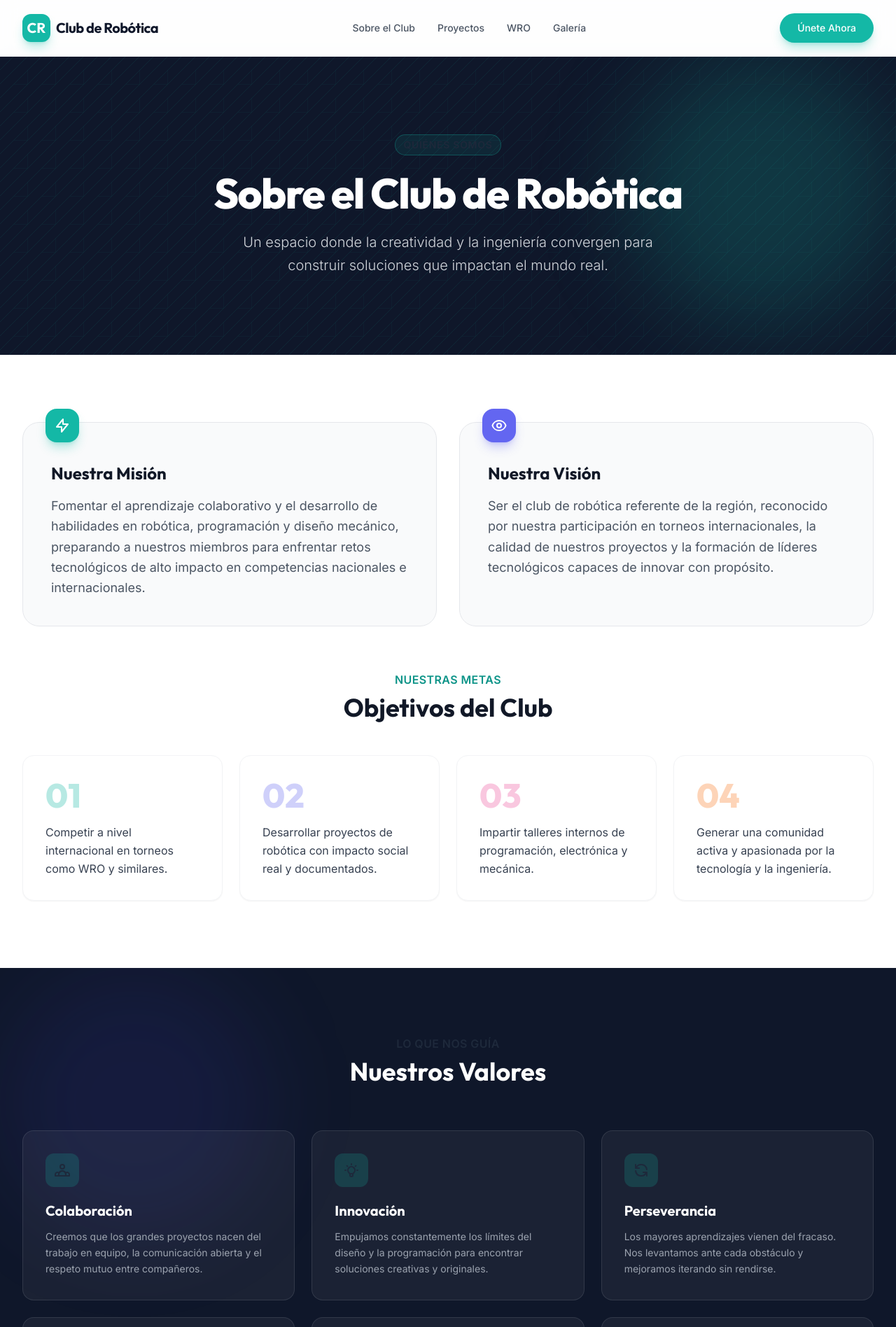
After one commit to victormp98/ClubDeRobotica, a Flask app: page /about in a window 1280 px wide. The commit adds this page. Shown: the top 1896 px of the page at 70% size. Run offline with Flask 3, Linux system fonts and the light colour scheme; some libraries are stand-ins or nearby versions.

Commit message:
Add About page with Mission, Vision, Values, Team sections

```diff
--- /dev/null
+++ b/app/templates/about.html
@@ -0,0 +1,176 @@
+{% extends "base.html" %}
+
+{% block title %}Sobre el Club – Club de Robótica{% endblock %}
+
+{% block content %}
+
+<!-- PAGE HERO -->
+<section class="relative bg-dark-900 py-28 overflow-hidden">
+    <div class="absolute inset-0 opacity-20">
+        <svg class="w-full h-full" xmlns="http://www.w3.org/2000/svg">
+            <defs>
+                <pattern id="grid" width="40" height="40" patternUnits="userSpaceOnUse">
+                    <path d="M0 40L40 0H20L0 20M40 40V20L20 40" stroke="currentColor" stroke-width="0.5" class="text-brand-500 fill-none"/>
+                </pattern>
+            </defs>
+            <rect width="100%" height="100%" fill="url(#grid)"/>
+        </svg>
+    </div>
+    <div class="absolute top-0 right-0 w-96 h-96 bg-brand-500/20 rounded-full blur-3xl"></div>
+
+    <div class="relative max-w-4xl mx-auto px-4 sm:px-6 lg:px-8 text-center" data-aos="fade-up">
+        <span class="inline-block py-1 px-3 rounded-full bg-brand-500/10 border border-brand-500/30 text-brand-400 text-sm font-semibold tracking-wider mb-6">
+            QUIÉNES SOMOS
+        </span>
+        <h1 class="text-4xl md:text-6xl font-display font-extrabold text-white tracking-tight mb-6">
+            Sobre el Club de Robótica
+        </h1>
+        <p class="text-xl text-gray-300 font-light leading-relaxed max-w-2xl mx-auto">
+            Un espacio donde la creatividad y la ingeniería convergen para construir soluciones que impactan el mundo real.
+        </p>
+    </div>
+</section>
+
+<!-- MISIÓN Y VISIÓN -->
+<section class="py-24 bg-white">
+    <div class="max-w-7xl mx-auto px-4 sm:px-6 lg:px-8">
+        <div class="grid grid-cols-1 md:grid-cols-2 gap-8 mb-16">
+
+            <!-- Misión -->
+            <div class="relative group rounded-3xl bg-gray-50 border border-gray-200 p-10 hover:shadow-xl transition-all duration-300" data-aos="fade-right">
+                <div class="absolute -top-5 left-8">
+                    <div class="w-12 h-12 rounded-2xl bg-brand-500 flex items-center justify-center shadow-lg shadow-brand-500/30">
+                        <svg class="w-6 h-6 text-white" fill="none" stroke="currentColor" viewBox="0 0 24 24">
+                            <path stroke-linecap="round" stroke-linejoin="round" stroke-width="2" d="M13 10V3L4 14h7v7l9-11h-7z"/>
+                        </svg>
+                    </div>
+                </div>
+                <h2 class="text-2xl font-display font-bold text-gray-900 mt-4 mb-4">Nuestra Misión</h2>
+                <p class="text-gray-600 leading-relaxed text-lg">
+                    Fomentar el aprendizaje colaborativo y el desarrollo de habilidades en robótica, programación y diseño mecánico, preparando a nuestros miembros para enfrentar retos tecnológicos de alto impacto en competencias nacionales e internacionales.
+                </p>
+            </div>
+
+            <!-- Visión -->
+            <div class="relative group rounded-3xl bg-gray-50 border border-gray-200 p-10 hover:shadow-xl transition-all duration-300" data-aos="fade-left">
+                <div class="absolute -top-5 left-8">
+                    <div class="w-12 h-12 rounded-2xl bg-indigo-500 flex items-center justify-center shadow-lg shadow-indigo-500/30">
+                        <svg class="w-6 h-6 text-white" fill="none" stroke="currentColor" viewBox="0 0 24 24">
+                            <path stroke-linecap="round" stroke-linejoin="round" stroke-width="2" d="M15 12a3 3 0 11-6 0 3 3 0 016 0z"/><path stroke-linecap="round" stroke-linejoin="round" stroke-width="2" d="M2.458 12C3.732 7.943 7.523 5 12 5c4.478 0 8.268 2.943 9.542 7-1.274 4.057-5.064 7-9.542 7-4.477 0-8.268-2.943-9.542-7z"/>
+                        </svg>
+                    </div>
+                </div>
+                <h2 class="text-2xl font-display font-bold text-gray-900 mt-4 mb-4">Nuestra Visión</h2>
+                <p class="text-gray-600 leading-relaxed text-lg">
+                    Ser el club de robótica referente de la región, reconocido por nuestra participación en torneos internacionales, la calidad de nuestros proyectos y la formación de líderes tecnológicos capaces de innovar con propósito.
+                </p>
+            </div>
+        </div>
+
+        <!-- Objetivos -->
+        <div data-aos="fade-up" class="text-center mb-12">
+            <h2 class="text-base text-brand-600 font-semibold tracking-wide uppercase mb-2">Nuestras Metas</h2>
+            <h3 class="text-3xl md:text-4xl font-display font-bold text-gray-900">Objetivos del Club</h3>
+        </div>
+
+        <div class="grid grid-cols-1 sm:grid-cols-2 lg:grid-cols-4 gap-6">
+            {% set objetivos = [
+                ("01", "Competir a nivel internacional en torneos como WRO y similares.", "text-brand-500"),
+                ("02", "Desarrollar proyectos de robótica con impacto social real y documentados.", "text-indigo-500"),
+                ("03", "Impartir talleres internos de programación, electrónica y mecánica.", "text-pink-500"),
+                ("04", "Generar una comunidad activa y apasionada por la tecnología y la ingeniería.", "text-orange-500"),
+            ] %}
+            {% for num, texto, color in objetivos %}
+            <div class="p-8 rounded-2xl bg-white border border-gray-100 shadow-sm hover:shadow-md transition-shadow" data-aos="fade-up" data-aos-delay="{{ loop.index * 100 }}">
+                <span class="text-5xl font-display font-black {{ color }} opacity-30 leading-none block mb-4">{{ num }}</span>
+                <p class="text-gray-700 leading-relaxed">{{ texto }}</p>
+            </div>
+            {% endfor %}
+        </div>
+    </div>
+</section>
+
+<!-- VALORES -->
+<section class="py-24 bg-dark-900 relative overflow-hidden">
+    <div class="absolute top-0 left-0 w-96 h-96 bg-indigo-600/10 rounded-full blur-3xl"></div>
+    <div class="max-w-7xl mx-auto px-4 sm:px-6 lg:px-8 relative z-10">
+
+        <div class="text-center mb-16" data-aos="fade-up">
+            <h2 class="text-base text-brand-400 font-semibold tracking-wide uppercase mb-2">Lo que nos guía</h2>
+            <h3 class="text-3xl md:text-4xl font-display font-bold text-white">Nuestros Valores</h3>
+        </div>
+
+        <div class="grid grid-cols-1 sm:grid-cols-2 lg:grid-cols-3 gap-6">
+            {% set valores = [
+                ("Colaboración", "Creemos que los grandes proyectos nacen del trabajo en equipo, la comunicación abierta y el respeto mutuo entre compañeros.", "M17 20h5v-2a3 3 0 00-5.356-1.857M17 20H7m10 0v-2c0-.656-.126-1.283-.356-1.857M7 20H2v-2a3 3 0 015.356-1.857M7 20v-2c0-.656.126-1.283.356-1.857m0 0a5.002 5.002 0 019.288 0M15 7a3 3 0 11-6 0 3 3 0 016 0z"),
+                ("Innovación", "Empujamos constantemente los límites del diseño y la programación para encontrar soluciones creativas y originales.", "M9.663 17h4.673M12 3v1m6.364 1.636l-.707.707M21 12h-1M4 12H3m3.343-5.657l-.707-.707m2.828 9.9a5 5 0 117.072 0l-.548.547A3.374 3.374 0 0014 18.469V19a2 2 0 11-4 0v-.531c0-.895-.356-1.754-.988-2.386l-.548-.547z"),
+                ("Perseverancia", "Los mayores aprendizajes vienen del fracaso. Nos levantamos ante cada obstáculo y mejoramos iterando sin rendirse.", "M4 4v5h.582m15.356 2A8.001 8.001 0 004.582 9m0 0H9m11 11v-5h-.581m0 0a8.003 8.003 0 01-15.357-2m15.357 2H15"),
+                ("Excelencia", "Cada robot, cada línea de código y cada presentación refleja nuestro compromiso con la calidad y la precisión técnica.", "M9 12l2 2 4-4M7.835 4.697a3.42 3.42 0 001.946-.806 3.42 3.42 0 014.438 0 3.42 3.42 0 001.946.806 3.42 3.42 0 013.138 3.138 3.42 3.42 0 00.806 1.946 3.42 3.42 0 010 4.438 3.42 3.42 0 00-.806 1.946 3.42 3.42 0 01-3.138 3.138 3.42 3.42 0 00-1.946.806 3.42 3.42 0 01-4.438 0 3.42 3.42 0 00-1.946-.806 3.42 3.42 0 01-3.138-3.138 3.42 3.42 0 00-.806-1.946 3.42 3.42 0 010-4.438 3.42 3.42 0 00.806-1.946 3.42 3.42 0 013.138-3.138z"),
+                ("Inclusión", "Cualquier estudiante apasionado por la tecnología tiene un lugar aquí, sin importar su área de estudio o nivel previo.", "M4.318 6.318a4.5 4.5 0 000 6.364L12 20.364l7.682-7.682a4.5 4.5 0 00-6.364-6.364L12 7.636l-1.318-1.318a4.5 4.5 0 00-6.364 0z"),
+                ("Impacto Social", "Desarrollamos tecnología pensando en el bienestar de las personas y los problemas reales que podemos ayudar a resolver.", "M3.055 11H5a2 2 0 012 2v1a2 2 0 002 2 2 2 0 012 2v2.945M8 3.935V5.5A2.5 2.5 0 0010.5 8h.5a2 2 0 012 2 2 2 0 104 0 2 2 0 012-2h1.064M15 20.488V18a2 2 0 012-2h3.064"),
+            ] %}
+            {% for titulo, desc, icon_path in valores %}
+            <div class="bg-white/5 border border-white/10 rounded-2xl p-8 hover:bg-white/10 transition-colors" data-aos="fade-up" data-aos-delay="{{ loop.index * 80 }}">
+                <div class="w-12 h-12 bg-brand-500/20 rounded-xl flex items-center justify-center mb-5">
+                    <svg class="w-6 h-6 text-brand-400" fill="none" stroke="currentColor" viewBox="0 0 24 24">
+                        <path stroke-linecap="round" stroke-linejoin="round" stroke-width="2" d="{{ icon_path }}"/>
+                    </svg>
+                </div>
+                <h4 class="text-xl font-display font-bold text-white mb-3">{{ titulo }}</h4>
+                <p class="text-gray-400 leading-relaxed text-sm">{{ desc }}</p>
+            </div>
+            {% endfor %}
+        </div>
+    </div>
+</section>
+
+<!-- EQUIPO -->
+<section class="py-24 bg-gray-50 border-t border-gray-200">
+    <div class="max-w-7xl mx-auto px-4 sm:px-6 lg:px-8">
+        <div class="text-center mb-16" data-aos="fade-up">
+            <h2 class="text-base text-brand-600 font-semibold tracking-wide uppercase mb-2">Las personas detrás</h2>
+            <h3 class="text-3xl md:text-4xl font-display font-bold text-gray-900">Equipo Actual</h3>
+            <p class="mt-4 text-gray-600 max-w-xl mx-auto">Conoce al grupo apasionado de estudiantes que hace que este club funcione cada semana.</p>
+        </div>
+
+        <div class="grid grid-cols-2 md:grid-cols-3 lg:grid-cols-4 gap-8">
+            {% set equipo = [
+                ("President@ del Club", "Liderazgo"),
+                ("Capitán de Robótica", "Electrónica"),
+                ("Diseñador CAD", "Mecánica 3D"),
+                ("Programador Principal", "Software"),
+                ("Tesorero/a", "Administración"),
+                ("Coordinador WRO", "Competencias"),
+                ("Community Manager", "Difusión"),
+                ("Miembro Activo", "Multidisciplinario"),
+            ] %}
+            {% for cargo, area in equipo %}
+            <div class="text-center group" data-aos="fade-up" data-aos-delay="{{ loop.index * 60 }}">
+                <!-- Avatar Placeholder -->
+                <div class="w-24 h-24 mx-auto mb-4 rounded-full bg-gradient-to-br from-gray-200 to-gray-300 border-4 border-white shadow-md flex items-center justify-center group-hover:scale-105 transition-transform duration-300">
+                    <svg class="w-10 h-10 text-gray-400" fill="none" stroke="currentColor" viewBox="0 0 24 24">
+                        <path stroke-linecap="round" stroke-linejoin="round" stroke-width="1.5" d="M16 7a4 4 0 11-8 0 4 4 0 018 0zM12 14a7 7 0 00-7 7h14a7 7 0 00-7-7z"/>
+                    </svg>
+                </div>
+                <div class="space-y-1">
+                    <p class="font-semibold text-gray-900 text-sm">{{ cargo }}</p>
+                    <span class="inline-block text-xs font-medium text-brand-600 bg-brand-50 rounded-full px-3 py-0.5">{{ area }}</span>
+                </div>
+            </div>
+            {% endfor %}
+        </div>
+    </div>
+</section>
+
+<!-- CTA BOTTOM -->
+<section class="py-20 bg-white border-t border-gray-100">
+    <div class="max-w-3xl mx-auto px-4 text-center" data-aos="zoom-in">
+        <h3 class="text-3xl font-display font-bold text-gray-900 mb-4">¿Quieres ser parte de nuestro equipo?</h3>
+        <p class="text-gray-500 mb-8 text-lg">Abrimos inscripciones cada semestre. No importa tu carrera, importa tu pasión.</p>
+        <a href="{{ url_for('main.index') }}#registro" class="inline-flex items-center justify-center px-8 py-4 text-base font-bold rounded-full text-white bg-brand-500 hover:bg-brand-600 shadow-lg shadow-brand-500/30 transition-all duration-300 hover:-translate-y-1">
+            Ir al formulario de registro
+        </a>
+    </div>
+</section>
+
+{% endblock %}
--- a/app/templates/base.html
+++ b/app/templates/base.html
@@ -68,10 +68,10 @@
 
                 <!-- Desktop Navigation -->
                 <nav class="hidden md:flex space-x-8">
-                    <a href="#about" class="text-sm font-medium text-gray-600 hover:text-brand-600 transition-colors">Sobre el Club</a>
-                    <a href="#proyectos" class="text-sm font-medium text-gray-600 hover:text-brand-600 transition-colors">Proyectos</a>
-                    <a href="#wro" class="text-sm font-medium text-gray-600 hover:text-brand-600 transition-colors">WRO</a>
-                    <a href="#galeria" class="text-sm font-medium text-gray-600 hover:text-brand-600 transition-colors">Galería</a>
+                    <a href="{{ url_for('main.about') }}" class="text-sm font-medium text-gray-600 hover:text-brand-600 transition-colors">Sobre el Club</a>
+                    <a href="{{ url_for('main.index') }}#proyectos" class="text-sm font-medium text-gray-600 hover:text-brand-600 transition-colors">Proyectos</a>
+                    <a href="{{ url_for('main.index') }}#wro" class="text-sm font-medium text-gray-600 hover:text-brand-600 transition-colors">WRO</a>
+                    <a href="{{ url_for('main.index') }}#galeria" class="text-sm font-medium text-gray-600 hover:text-brand-600 transition-colors">Galería</a>
                 </nav>
 
                 <!-- Action Button -->
@@ -96,11 +96,11 @@
         <!-- Mobile Navigation Menu -->
         <div class="md:hidden hidden bg-white border-t border-gray-100" id="mobile-menu">
             <div class="px-4 pt-2 pb-6 space-y-1 shadow-xl">
-                <a href="#about" class="block px-3 py-3 rounded-md text-base font-medium text-gray-700 hover:text-brand-600 hover:bg-brand-50 transition-colors">Sobre el Club</a>
-                <a href="#proyectos" class="block px-3 py-3 rounded-md text-base font-medium text-gray-700 hover:text-brand-600 hover:bg-brand-50 transition-colors">Proyectos</a>
-                <a href="#wro" class="block px-3 py-3 rounded-md text-base font-medium text-gray-700 hover:text-brand-600 hover:bg-brand-50 transition-colors">WRO</a>
-                <a href="#galeria" class="block px-3 py-3 rounded-md text-base font-medium text-gray-700 hover:text-brand-600 hover:bg-brand-50 transition-colors">Galería</a>
-                <a href="#registro" class="mt-4 block w-full text-center px-6 py-3 border border-transparent text-base font-medium rounded-xl text-white bg-brand-500 hover:bg-brand-600 shadow-md">
+                <a href="{{ url_for('main.about') }}" class="block px-3 py-3 rounded-md text-base font-medium text-gray-700 hover:text-brand-600 hover:bg-brand-50 transition-colors">Sobre el Club</a>
+                <a href="{{ url_for('main.index') }}#proyectos" class="block px-3 py-3 rounded-md text-base font-medium text-gray-700 hover:text-brand-600 hover:bg-brand-50 transition-colors">Proyectos</a>
+                <a href="{{ url_for('main.index') }}#wro" class="block px-3 py-3 rounded-md text-base font-medium text-gray-700 hover:text-brand-600 hover:bg-brand-50 transition-colors">WRO</a>
+                <a href="{{ url_for('main.index') }}#galeria" class="block px-3 py-3 rounded-md text-base font-medium text-gray-700 hover:text-brand-600 hover:bg-brand-50 transition-colors">Galería</a>
+                <a href="{{ url_for('main.index') }}#registro" class="mt-4 block w-full text-center px-6 py-3 border border-transparent text-base font-medium rounded-xl text-white bg-brand-500 hover:bg-brand-600 shadow-md">
                     Únete Ahora
                 </a>
             </div>
@@ -130,9 +130,9 @@
                 <div class="space-y-4">
                     <h3 class="text-white font-display font-semibold tracking-wide uppercase text-sm">Explora</h3>
                     <ul class="space-y-3">
-                        <li><a href="#about" class="text-gray-400 hover:text-brand-500 text-sm transition-colors">Sobre nosotros</a></li>
-                        <li><a href="#proyectos" class="text-gray-400 hover:text-brand-500 text-sm transition-colors">Nuestros Proyectos</a></li>
-                        <li><a href="#galeria" class="text-gray-400 hover:text-brand-500 text-sm transition-colors">Galería visual</a></li>
+                        <li><a href="{{ url_for('main.about') }}" class="text-gray-400 hover:text-brand-500 text-sm transition-colors">Sobre nosotros</a></li>
+                        <li><a href="{{ url_for('main.index') }}#proyectos" class="text-gray-400 hover:text-brand-500 text-sm transition-colors">Nuestros Proyectos</a></li>
+                        <li><a href="{{ url_for('main.index') }}#galeria" class="text-gray-400 hover:text-brand-500 text-sm transition-colors">Galería visual</a></li>
                     </ul>
                 </div>
 
--- a/app/views/main.py
+++ b/app/views/main.py
@@ -5,3 +5,7 @@ main_bp = Blueprint('main', __name__)
 @main_bp.route('/')
 def index():
     return render_template('index.html')
+
+@main_bp.route('/about')
+def about():
+    return render_template('about.html')
```
